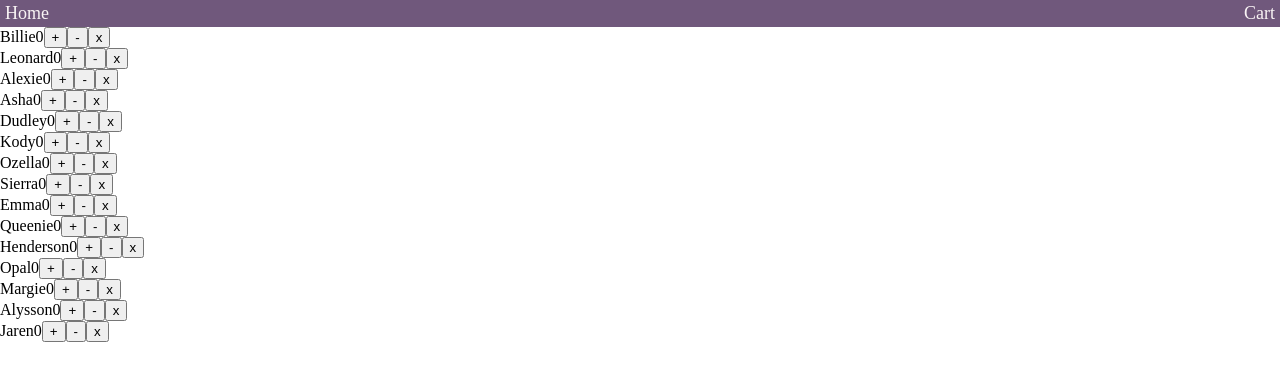
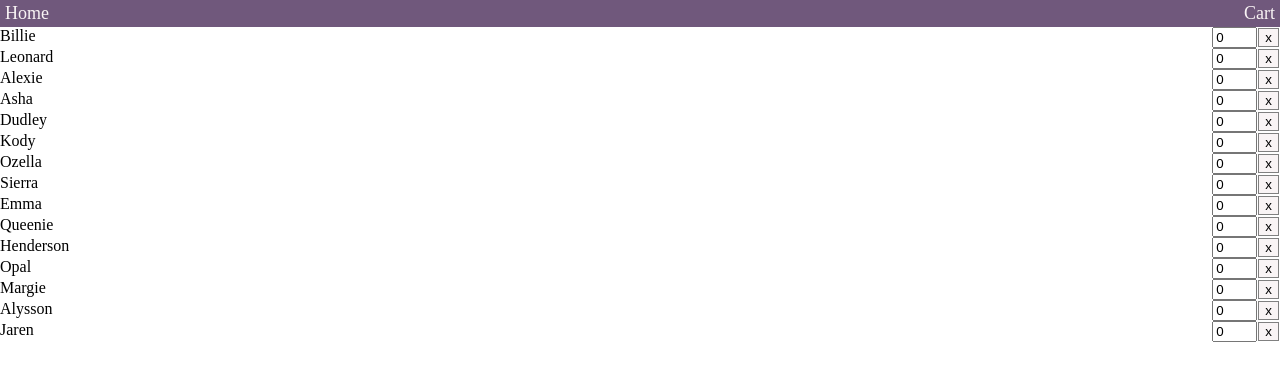
Before and after one commit to zyzaya/cart, a React (Create React App) app: page /cart in a window 1280 px wide. Shown: the top 380 px of the page. Built offline with nearby package versions, Linux system fonts and the light colour scheme.

Commit message:
style CartItem

```diff
--- a/src/components/CartItem.js
+++ b/src/components/CartItem.js
@@ -1,11 +1,26 @@
+import { useState } from 'react';
+import '../styles/CartItem.css';
+
 export default function CartItem(props) {
+  let [count, setCount] = useState(0);
+
+  function handleChange(e) {
+    setCount(e.target.value);
+  }
+
   return (
     <div className="CartItem">
       <span>{props.name}</span>
-      <span>{props.count}</span>
-      <button>+</button>
-      <button>-</button>
-      <button>x</button>
+      <div>
+        <input
+          type="number"
+          name=""
+          id=""
+          value={count}
+          onChange={handleChange}
+        />
+        <button>x</button>
+      </div>
     </div>
   );
 }
--- /dev/null
+++ b/src/styles/CartItem.css
@@ -0,0 +1,24 @@
+.CartItem {
+  display: flex;
+  justify-content: space-between;
+  width: 100%;
+}
+
+.CartItem > div > input {
+  width: 37px;
+}
+
+.CartItem > div > button {
+  background-color: #F9F4F5;
+  border: 1px solid gray;
+  margin: 0 1px;
+}
+
+.CartItem > div > button:hover {
+  border: 1px solid black;
+}
+
+.CartItem > div > button:active {
+  border: 1px solid gray;
+  border-style: inset;
+}
```
